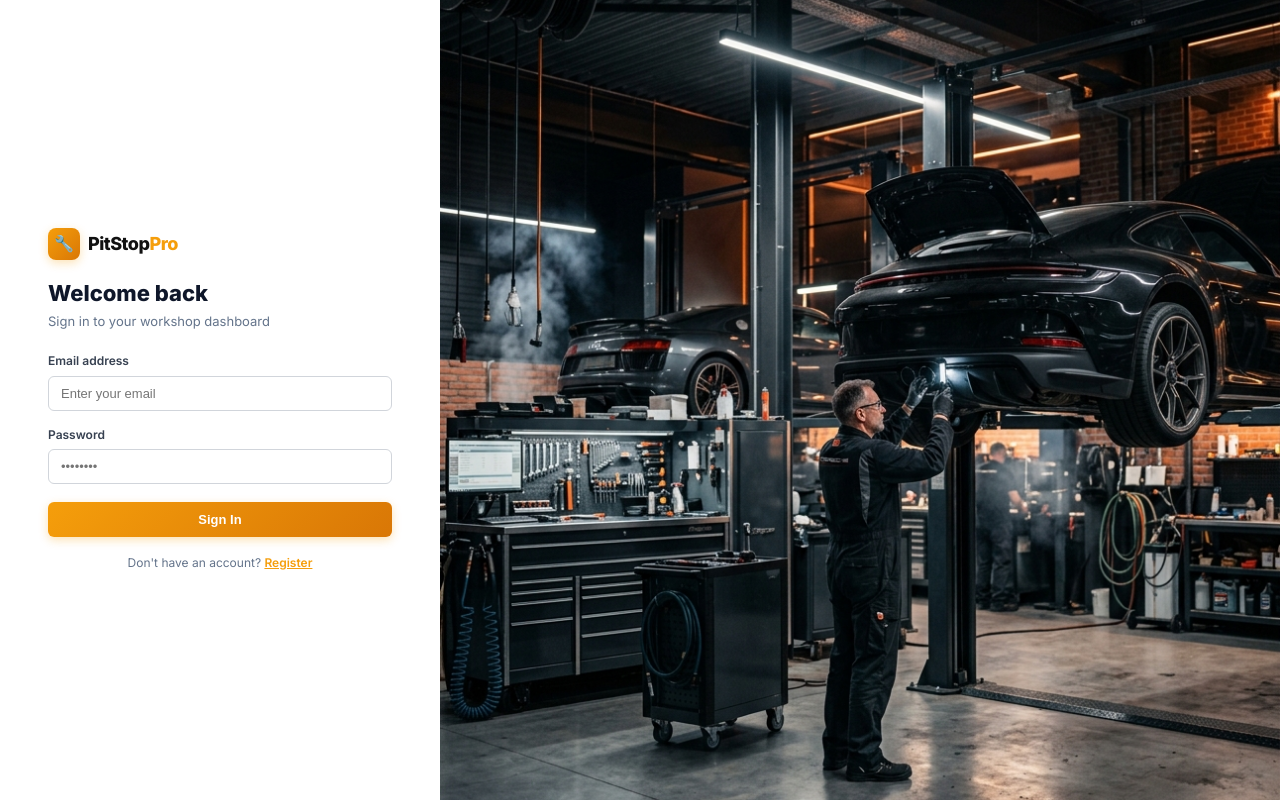
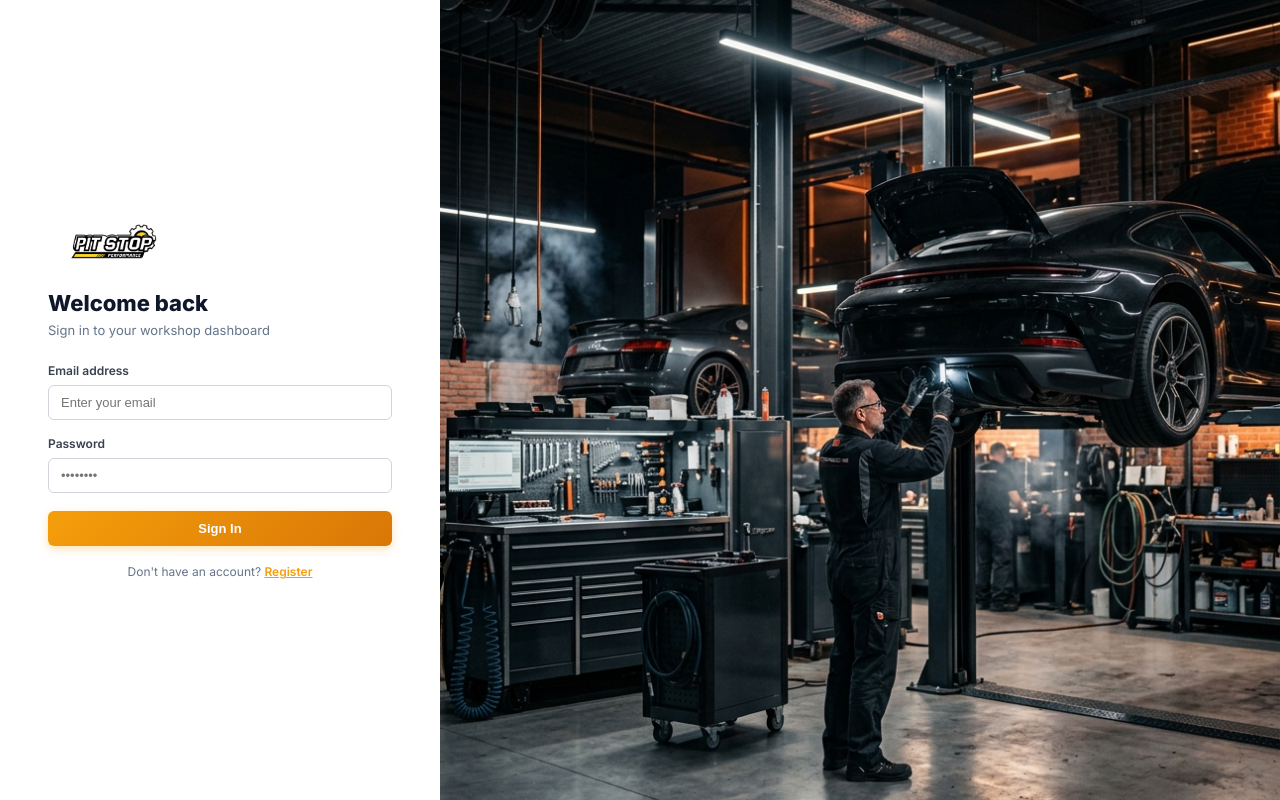
Before and after one commit to sasindudeshan123456-ui/PitStopPro, a React (Vite) app in the folder frontend/: page /login in a window 1280 px wide. Built offline with nearby package versions, Linux system fonts and the light colour scheme.

Commit message:
Integrate official PitStop Performance logo across app, login, sidebar, and invoices

```diff
--- a/frontend/src/components/InvoicePrintModal.jsx
+++ b/frontend/src/components/InvoicePrintModal.jsx
@@ -1,4 +1,5 @@
 import { useState } from "react";
+import logoImg from "../assets/logo.png";
 
 export default function InvoicePrintModal({ invoice, onClose, onRecordPayment, onRequestDiscount, isManager }) {
   const [payMethod, setPayMethod] = useState("cash");
@@ -49,7 +50,7 @@ export default function InvoicePrintModal({ invoice, onClose, onRecordPayment, o
         {/* Modal Top Actions bar */}
         <div style={{ display: "flex", justifyContent: "space-between", alignItems: "center", marginBottom: 24, paddingBottom: 16, borderBottom: "1px solid rgba(255,255,255,0.1)" }}>
           <div style={{ display: "flex", alignItems: "center", gap: 10 }}>
-            <span style={{ fontSize: 24 }}>??</span>
+            <span style={{ fontSize: 24 }}>📄</span>
             <div>
               <h3 style={{ fontSize: 18, fontWeight: 800, margin: 0 }}>Official Tax Invoice & Receipt</h3>
               <p style={{ fontSize: 12, color: "#94a3b8", margin: 0 }}>Invoice #{invoice.invoice_number || `INV-${invoice.id}`}</p>
@@ -60,12 +61,12 @@ export default function InvoicePrintModal({ invoice, onClose, onRecordPayment, o
               padding: "8px 16px", borderRadius: 8, background: "linear-gradient(135deg, #f59e0b, #d97706)",
               color: "#fff", border: "none", fontWeight: 700, fontSize: 13, cursor: "pointer", display: "flex", alignItems: "center", gap: 6
             }}>
-              ??? Print / Save PDF
+              🖨️ Print / Save PDF
             </button>
             <button onClick={onClose} style={{
               padding: "8px 14px", borderRadius: 8, background: "rgba(255,255,255,0.1)",
               color: "#cbd5e1", border: "none", fontWeight: 600, fontSize: 13, cursor: "pointer"
-            }}>? Close</button>
+            }}>✕ Close</button>
           </div>
         </div>
 
@@ -74,9 +75,8 @@ export default function InvoicePrintModal({ invoice, onClose, onRecordPayment, o
           {/* Header */}
           <div style={{ display: "flex", justifyContent: "space-between", marginBottom: 28, borderBottom: "2px solid #f1f5f9", paddingBottom: 20 }}>
             <div>
-              <div style={{ display: "flex", alignItems: "center", gap: 8, marginBottom: 4 }}>
-                <div style={{ width: 28, height: 28, background: "#f59e0b", borderRadius: 6, display: "flex", alignItems: "center", justifyContent: "center", color: "#fff", fontWeight: 900 }}>??</div>
-                <span style={{ fontSize: 22, fontWeight: 900, color: "#0f172a", letterSpacing: "-0.5px" }}>PitStop<span style={{ color: "#d97706" }}>Pro</span></span>
+              <div style={{ marginBottom: 8 }}>
+                <img src={logoImg} alt="PitStop Performance Logo" style={{ height: 48, objectFit: "contain" }} />
               </div>
               <p style={{ fontSize: 12, color: "#475569", margin: 0, lineHeight: 1.5 }}>
                 Premier Vehicle Workshop & Service Center<br />
@@ -132,7 +132,7 @@ export default function InvoicePrintModal({ invoice, onClose, onRecordPayment, o
               {invoice.tasks?.map((t, idx) => (
                 <tr key={`task-${idx}`} style={{ borderBottom: "1px solid #f1f5f9" }}>
                   <td style={{ padding: "10px 12px" }}>
-                    <span style={{ fontWeight: 600 }}>??? [Labor] {t.task_name}</span>
+                    <span style={{ fontWeight: 600 }}>🛠️ [Labor] {t.task_name}</span>
                     <span style={{ fontSize: 11, color: "#64748b", display: "block" }}>Bay: {t.bay_type || "Mechanical"}</span>
                   </td>
                   <td style={{ padding: "10px 12px", textAlign: "center" }}>1</td>
@@ -144,7 +144,7 @@ export default function InvoicePrintModal({ invoice, onClose, onRecordPayment, o
               {invoice.parts?.map((p, idx) => (
                 <tr key={`part-${idx}`} style={{ borderBottom: "1px solid #f1f5f9" }}>
                   <td style={{ padding: "10px 12px" }}>
-                    <span style={{ fontWeight: 600 }}>?? [Part/Material] {p.item_name}</span>
+                    <span style={{ fontWeight: 600 }}>📦 [Part/Material] {p.item_name}</span>
                     <span style={{ fontSize: 11, color: "#64748b", display: "block" }}>Part #: {p.part_number || "GEN-01"}</span>
                   </td>
                   <td style={{ padding: "10px 12px", textAlign: "center" }}>{p.quantity}</td>
@@ -162,8 +162,8 @@ export default function InvoicePrintModal({ invoice, onClose, onRecordPayment, o
               <p style={{ margin: 0 }}>1. All repair work carries a 3-month / 5,000 km warranty.</p>
               <p style={{ margin: 0 }}>2. Electrical components are non-refundable.</p>
               <div style={{ marginTop: 14, display: "flex", alignItems: "center", gap: 10 }}>
-                <div style={{ width: 50, height: 50, background: "#f1f5f9", borderRadius: 6, display: "flex", alignItems: "center", justifyContent: "center", fontSize: 20 }}>??</div>
-                <span style={{ fontSize: 10, color: "#94a3b8" }}>PitStopPro Official Digital Signature Verified</span>
+                <div style={{ width: 50, height: 50, background: "#f1f5f9", borderRadius: 6, display: "flex", alignItems: "center", justifyContent: "center", fontSize: 20 }}>🏁</div>
+                <span style={{ fontSize: 10, color: "#94a3b8" }}>PitStop Performance Official Digital Signature Verified</span>
               </div>
             </div>
 
@@ -195,7 +195,7 @@ export default function InvoicePrintModal({ invoice, onClose, onRecordPayment, o
           <div style={{ marginTop: 24, paddingTop: 20, borderTop: "1px solid rgba(255,255,255,0.1)", display: "grid", gridTemplateColumns: "1fr 1fr", gap: 20 }}>
             {/* Discount Request */}
             <div style={{ background: "rgba(30,41,59,0.5)", padding: 16, borderRadius: 10, border: "1px solid rgba(255,255,255,0.08)" }}>
-              <h4 style={{ fontSize: 14, fontWeight: 700, margin: "0 0 10px 0", color: "#fbbf24" }}>??? Manager Discount Sign-Off (US11)</h4>
+              <h4 style={{ fontSize: 14, fontWeight: 700, margin: "0 0 10px 0", color: "#fbbf24" }}>🏷️ Manager Discount Sign-Off (US11)</h4>
               <div style={{ display: "flex", gap: 8, marginBottom: 8 }}>
                 <input type="number" placeholder="Discount (LKR)" value={discountInput} onChange={e => setDiscountInput(e.target.value)}
                   style={{ width: 140, padding: "8px 10px", borderRadius: 6, background: "#1e293b", border: "1px solid #334155", color: "#fff", fontSize: 13 }} />
@@ -212,7 +212,7 @@ export default function InvoicePrintModal({ invoice, onClose, onRecordPayment, o
 
             {/* Payment Recording */}
             <div style={{ background: "rgba(30,41,59,0.5)", padding: 16, borderRadius: 10, border: "1px solid rgba(255,255,255,0.08)" }}>
-              <h4 style={{ fontSize: 14, fontWeight: 700, margin: "0 0 10px 0", color: "#4ade80" }}>?? Record Payment (US13)</h4>
+              <h4 style={{ fontSize: 14, fontWeight: 700, margin: "0 0 10px 0", color: "#4ade80" }}>💳 Record Payment (US13)</h4>
               <div style={{ display: "flex", gap: 10, marginBottom: 10 }}>
                 {["cash", "card", "bank_transfer"].map(m => (
                   <button key={m} type="button" onClick={() => setPayMethod(m)} style={{
--- a/frontend/src/components/Sidebar.jsx
+++ b/frontend/src/components/Sidebar.jsx
@@ -1,6 +1,7 @@
 import { NavLink, useNavigate } from "react-router-dom";
 import { useAuth } from "../context/AuthContext";
 import { LayoutDashboard, Users, Car, ClipboardList, Package, Receipt, Settings, LogOut, Wrench, ShieldCheck, BarChart3, CheckSquare } from "lucide-react";
+import logoImg from "../assets/logo.png";
 
 const roleNav = {
   manager: [
@@ -54,14 +55,11 @@ export default function Sidebar() {
 
   return (
     <aside className="sidebar">
-      <div className="sidebar-logo">
-        <div className="logo-icon">🔧</div>
-        <div>
-          <div className="logo-text">PitStop<span style={{color:"var(--accent)"}}>Pro</span></div>
-          <div className="logo-sub">Workshop Management</div>
-        </div>
+      <div className="sidebar-logo" style={{ padding: "16px 20px" }}>
+        <img src={logoImg} alt="PitStop Performance Logo" style={{ maxHeight: 38, maxWidth: "100%", objectFit: "contain" }} />
       </div>
       <nav className="sidebar-nav">
+
         <div className="nav-section-label">Navigation</div>
         {nav.map(item => (
           <NavLink key={item.to} to={item.to} end={item.to.split("/").length <= 2} className={({isActive}) => "nav-item" + (isActive ? " active" : "")}>
--- a/frontend/src/pages/auth/LoginPage.jsx
+++ b/frontend/src/pages/auth/LoginPage.jsx
@@ -4,6 +4,7 @@ import { useAuth } from "../../context/AuthContext";
 import api from "../../api/axios";
 import toast from "react-hot-toast";
 import garageHero from "../../assets/garage_hero.jpg";
+import logoImg from "../../assets/logo.png";
 
 const roleRedirects = { manager:"/manager", advisor:"/advisor", supervisor:"/supervisor", technician:"/technician", qc_inspector:"/technician", storekeeper:"/storekeeper", cashier:"/cashier", customer:"/customer" };
 
@@ -83,18 +84,11 @@ export default function LoginPage() {
       }}>
         <div style={{ width:"100%" }}>
 
-          {/* Logo */}
-          <div style={{ display:"flex", alignItems:"center", gap:8, marginBottom:20 }}>
-            <div style={{
-              width:32, height:32, borderRadius:8,
-              background:"linear-gradient(135deg,#f59e0b,#d97706)",
-              display:"flex", alignItems:"center", justifyContent:"center",
-              fontSize:16, boxShadow:"0 3px 10px rgba(245,158,11,0.3)"
-            }}>🔧</div>
-            <span style={{ fontSize:18, fontWeight:800, color:"#111", letterSpacing:"-0.5px" }}>
-              PitStop<span style={{ color:"#f59e0b" }}>Pro</span>
-            </span>
+          {/* Official Logo */}
+          <div style={{ marginBottom:20 }}>
+            <img src={logoImg} alt="PitStop Performance Logo" style={{ maxHeight:44, maxWidth:"100%", objectFit:"contain" }} />
           </div>
+
 
           <h1 style={{ fontSize:22, fontWeight:800, color:"#0f172a", marginBottom:4, lineHeight:1.2 }}>
             {tab === "login" ? "Welcome back" : "Get Started Now"}
```
Also changed, not shown: frontend/src/assets/logo.png (added).
